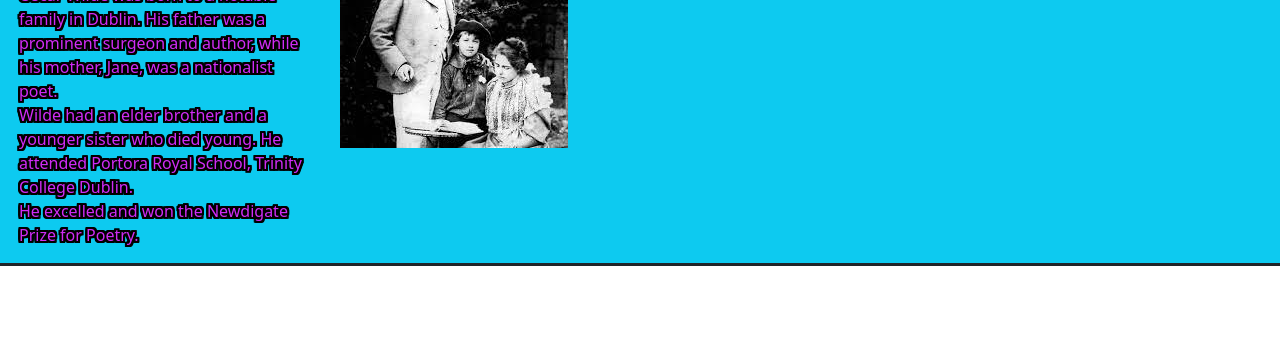
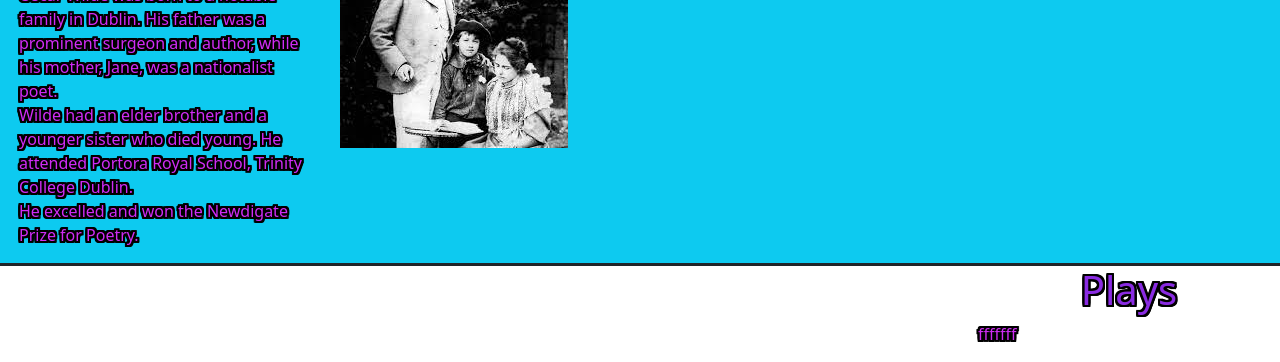
Before and after one commit to AnthonyBrigante/hey-look-ma-im-famous, a plain HTML site: page index.html in a window 1280 px wide. Shown: the part 653-1015 px from the top of the page. Before the commit the page ends 919 px from the top, so only its background shows below. Drawn offline with nearby package versions, Linux system fonts and the light colour scheme.

Commit message:
second row added

```diff
--- a/index.html
+++ b/index.html
@@ -69,6 +69,14 @@
               <img src="/imgs/family wilde.jpg" class="img-fluid"/>
             </div>
           </div>
+<div class="row">
+  <div class="col-9"></div>
+    <div class="col-3">
+      <H1>Plays</H1>
+<p>fffffff</p>
+  </div>
+</div>
+
         <link rel="stylesheet" href="style.css">
         </main>
         <footer>
```
